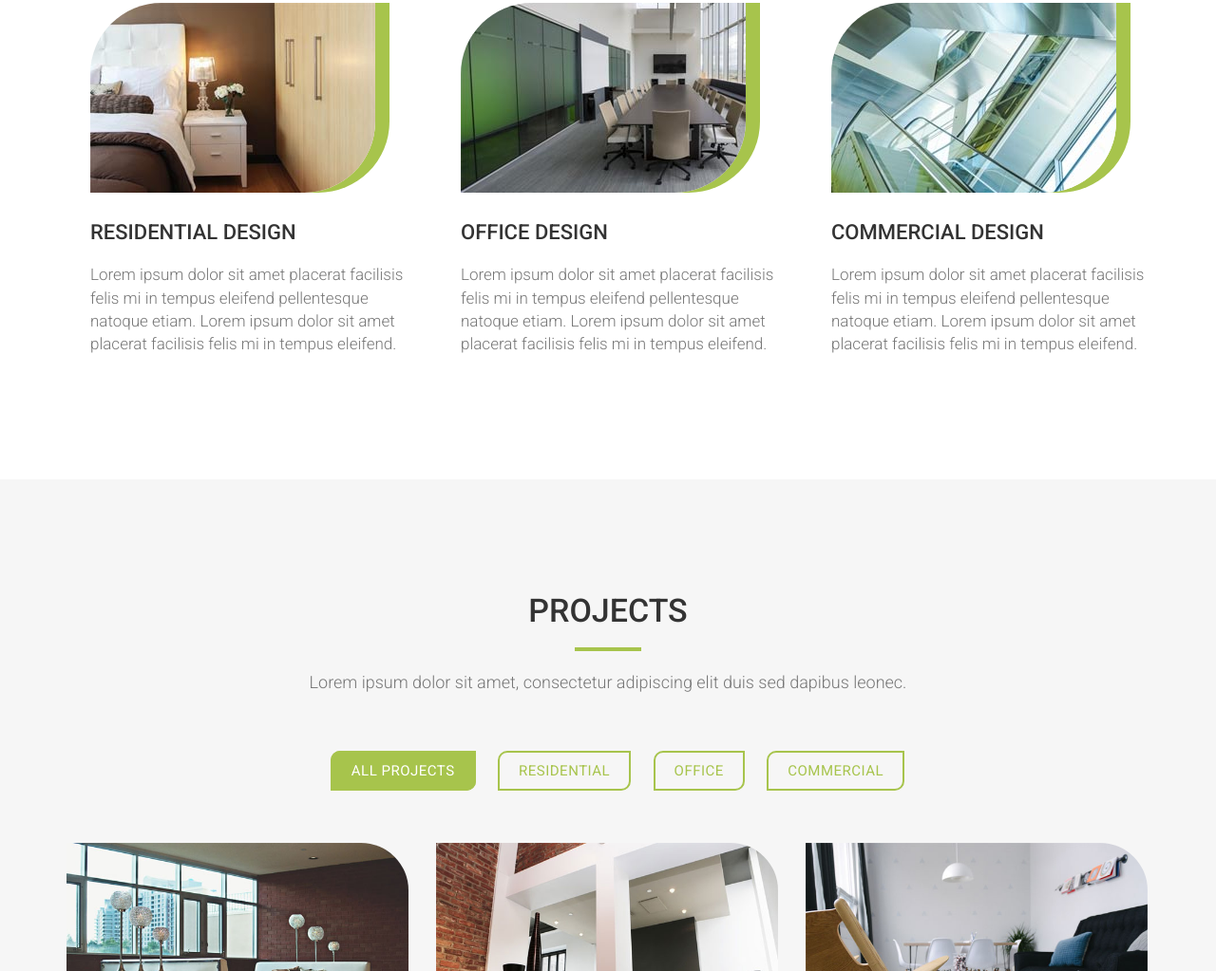
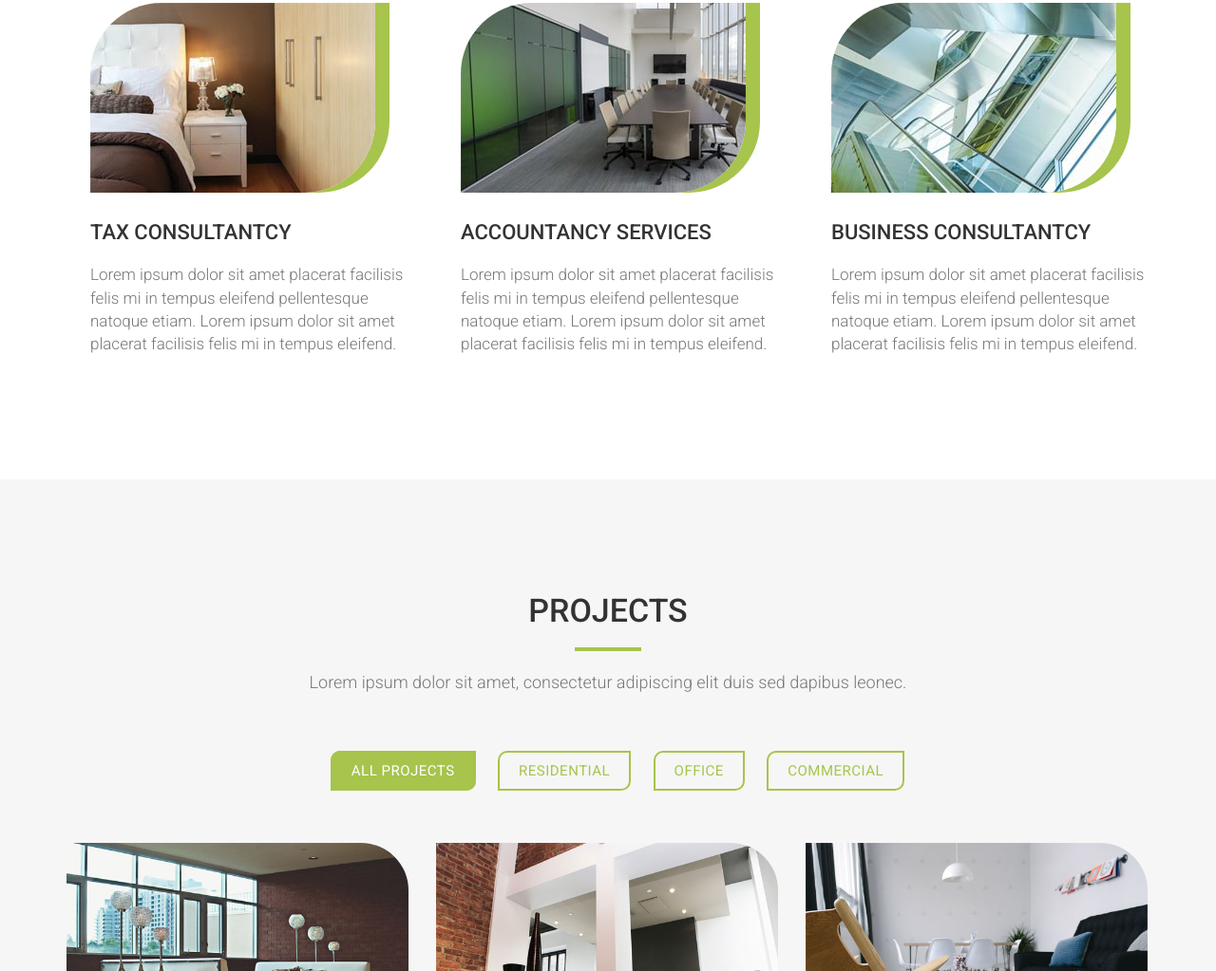
Before and after one commit to sedrickotolo/wrexham, a plain HTML site: page index.html in a window 1280 px wide. Shown: the part 1736-2759 px from the top of the page at 95% size. Drawn offline with Linux system fonts and the light colour scheme.

Commit message:
Services First Updates
Just added in the main services offered

```diff
--- a/index.html
+++ b/index.html
@@ -100,15 +100,15 @@
     </div>
     <div class="row">
       <div class="col-xs-12 col-sm-4 service"> <img src="img/residential-design.jpg" class="img-responsive" alt="Project Title">
-        <h3>Residential Design</h3>
+        <h3>Tax Consultantcy</h3>
         <p>Lorem ipsum dolor sit amet placerat facilisis felis mi in tempus eleifend pellentesque natoque etiam. Lorem ipsum dolor sit amet placerat facilisis felis mi in tempus eleifend.</p>
       </div>
       <div class="col-xs-12 col-sm-4 service"> <img src="img/office-design.jpg" class="img-responsive" alt="Project Title">
-        <h3>Office Design</h3>
+        <h3>Accountancy Services</h3>
         <p>Lorem ipsum dolor sit amet placerat facilisis felis mi in tempus eleifend pellentesque natoque etiam. Lorem ipsum dolor sit amet placerat facilisis felis mi in tempus eleifend.</p>
       </div>
       <div class="col-xs-12 col-sm-4 service"> <img src="img/commercial-design.jpg" class="img-responsive" alt="Project Title">
-        <h3>Commercial Design</h3>
+        <h3>Business Consultantcy</h3>
         <p>Lorem ipsum dolor sit amet placerat facilisis felis mi in tempus eleifend pellentesque natoque etiam. Lorem ipsum dolor sit amet placerat facilisis felis mi in tempus eleifend.</p>
       </div>
     </div>
```
